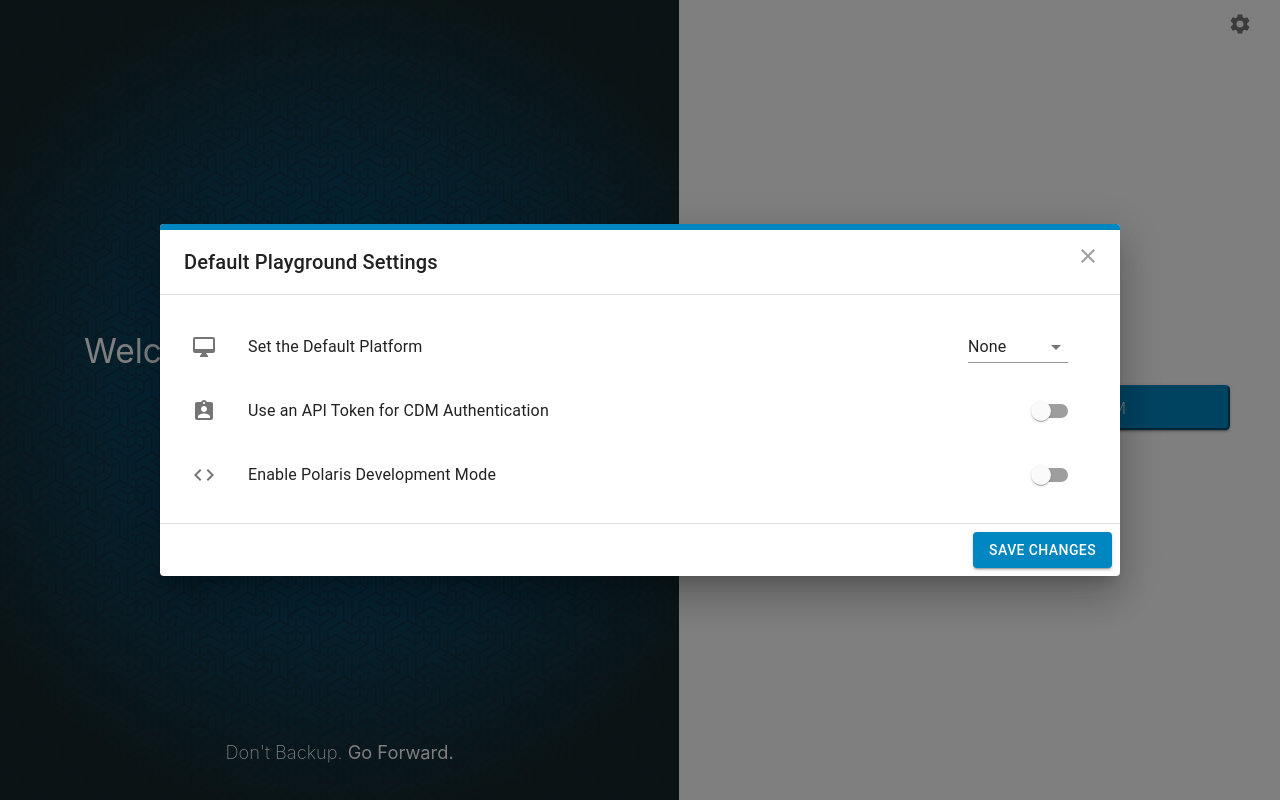
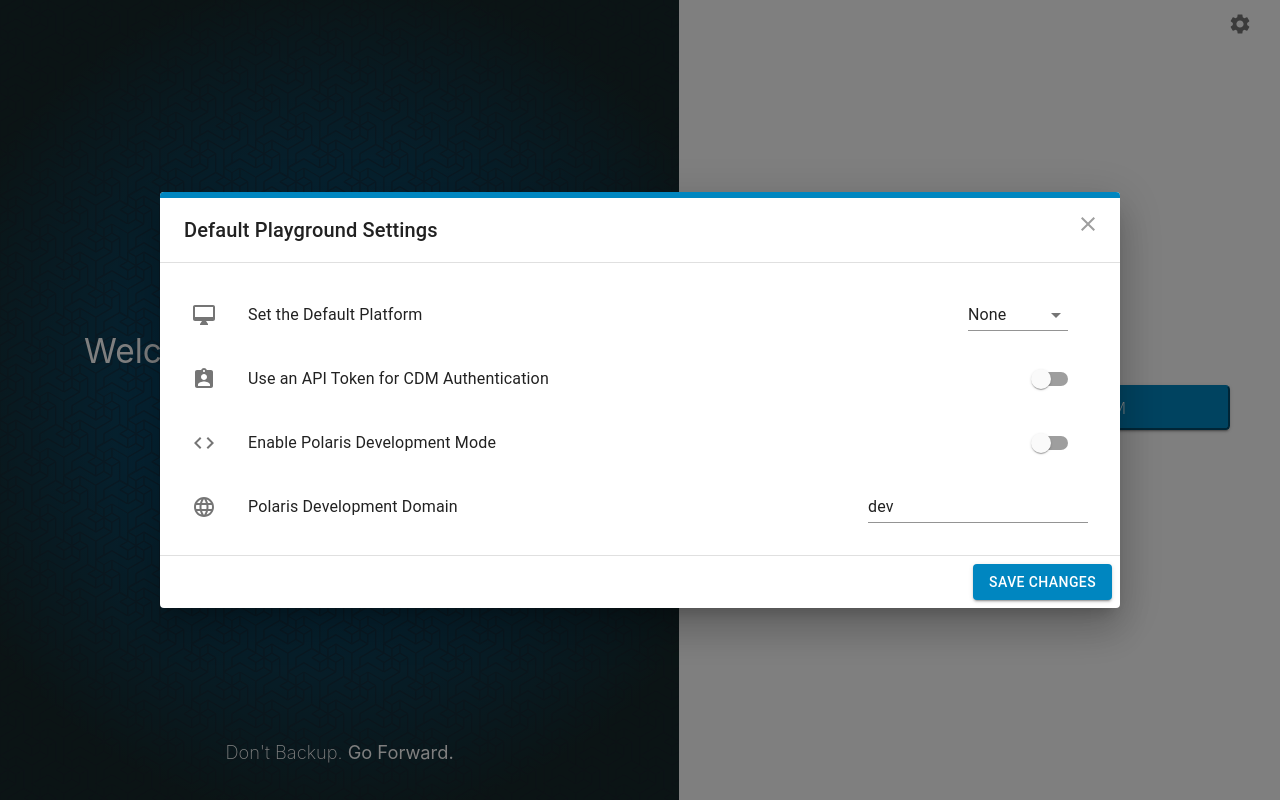
Before and after one commit to rubrikinc/graphql-playground, a React (Create React App) app: page / in a window 1280 px wide. Both pictures are taken after a click on the button "delete". Built offline with nearby package versions, Linux system fonts and the light colour scheme; grey boxes are pictures that could not be loaded.

Commit message:
add UI for dev domain

```diff
--- /dev/null
+++ b/src/components/defaultSettings/PolarisDevelopmentDevDomain.js
@@ -0,0 +1,50 @@
+import React from "react";
+
+import List from "@material-ui/core/List";
+import ListItem from "@material-ui/core/ListItem";
+import ListItemIcon from "@material-ui/core/ListItemIcon";
+import ListItemSecondaryAction from "@material-ui/core/ListItemSecondaryAction";
+import ListItemText from "@material-ui/core/ListItemText";
+import LanguageIcon from "@material-ui/icons/Language";
+import TextField from "@material-ui/core/TextField";
+
+const storage = window.localStorage;
+
+const convertStringToBoolean = (string) => {
+  let bool;
+  string === "false" ? (bool = false) : (bool = true);
+  return bool;
+};
+
+const PolarisDevelopmentDevDomain = ({ handlePolarisDevModeState }) => {
+  const [devDomain, setDevDomain] = React.useState(
+    storage.getItem("polarisDevDomain") === null
+      ? "dev"
+      : convertStringToBoolean(storage.getItem("polarisDevDomain"))
+  );
+
+  const handleChange = (event) => {
+    setDevDomain(event.target.checked);
+
+    handlePolarisDevModeState(event.target.checked);
+  };
+
+  return (
+    <List>
+      <ListItem>
+        <ListItemIcon>
+          <LanguageIcon />
+        </ListItemIcon>
+        <ListItemText
+          id="polaris-development-domain"
+          primary="Polaris Development Domain"
+        />
+        <ListItemSecondaryAction>
+          <TextField id="standard-basic" defaultValue={devDomain} />
+        </ListItemSecondaryAction>
+      </ListItem>
+    </List>
+  );
+};
+
+export default PolarisDevelopmentDevDomain;
--- a/src/components/defaultSettings/SettingsDialog.js
+++ b/src/components/defaultSettings/SettingsDialog.js
@@ -17,6 +17,7 @@
 import CdmApiTokenToggle from "./CdmApiTokenToggle";
 import PolarisDevelopmentModeToggle from "./PolarisDevelopmentModeToggle";
 import DefaultPlatformSelection from "./DefaultPlatformSelection";
+import PolarisDevelopmentDevDomain from "./PolarisDevelopmentDevDomain";
 
 import { createMuiTheme } from "@material-ui/core/styles";
 import { ThemeProvider } from "@material-ui/styles";
@@ -87,6 +88,7 @@
   const [cdmApiToken, setCdmApiTokenState] = React.useState(false);
   const [polarisDevMode, setPolarisDevModeState] = React.useState(false);
   const [defaultPlatform, setDefaultPlatform] = React.useState("none");
+  const [defaultDevDomain, setDefaultDevDomain] = React.useState("dev");
 
   const handleSettingsOpen = () => {
     setSettingsOpen(true);
@@ -102,8 +104,14 @@
     storage.setItem("platform", defaultPlatform);
     storage.setItem("cdmApiToken", cdmApiToken);
     storage.setItem("polarisDevMode", polarisDevMode);
+    storage.setItem("polarisDevDomain", defaultDevDomain);
 
-    props.handleDefaultUpdate(defaultPlatform, cdmApiToken, polarisDevMode);
+    props.handleDefaultUpdate(
+      defaultPlatform,
+      cdmApiToken,
+      polarisDevMode,
+      defaultDevDomain
+    );
     setSettingsOpen(false);
   };
 
@@ -128,6 +136,10 @@
 
   const handleDefaultPlatform = (platform) => {
     setDefaultPlatform(platform);
+  };
+
+  const handlePolarisDevDomain = (domain) => {
+    setDefaultDevDomain(domain);
   };
 
   const settingsDialog = () => {
@@ -161,6 +173,9 @@
                 <PolarisDevelopmentModeToggle
                   handlePolarisDevModeState={handlePolarisDevModeState}
                 />
+                <PolarisDevelopmentDevDomain
+                  handlePolarisDevDomain={handlePolarisDevDomain}
+                />
               </DialogContent>
             </ThemeProvider>
             <DialogActions>
```
